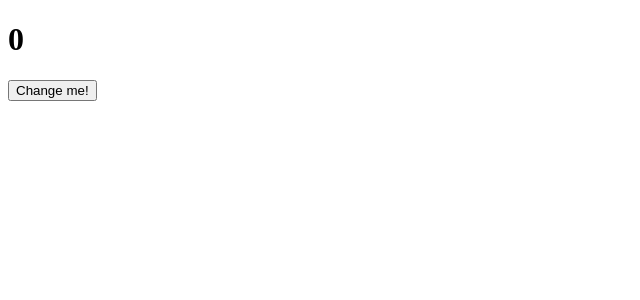
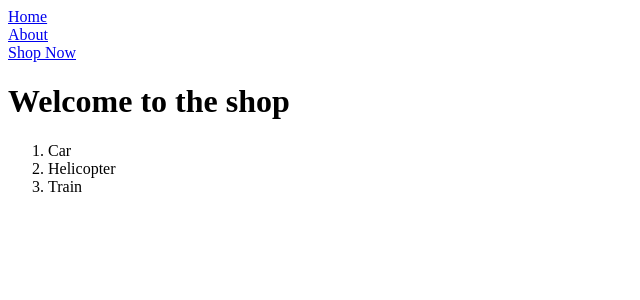
Before and after one commit to JudithEdh/CNE-React, a React (Create React App) app: page /shop in a window 1280 px wide. Shown: the top 300 px of the page, without its empty margins (0-640 px from the left). Built offline with nearby package versions, Linux system fonts and the light colour scheme.

Commit message:
Added routing example

```diff
--- a/package.json
+++ b/package.json
@@ -8,6 +8,7 @@
     "@testing-library/user-event": "^7.2.1",
     "react": "^16.14.0",
     "react-dom": "^16.14.0",
+    "react-router-dom": "^5.2.0",
     "react-scripts": "3.4.3"
   },
   "scripts": {
--- a/src/App.js
+++ b/src/App.js
@@ -1,16 +1,25 @@
 import React from 'react';
+import { Route, BrowserRouter as Router, Switch} from 'react-router-dom';
 import "../src/components/Styling/style.css";
-import Counter from './components/ChangeState/Counter';
-import Basic from './components/handlingevents/Basic';
-import State from './components/State/State';
-
+import About from './components/Routing/About';
+import DummyPage from './components/Routing/dummy';
+import Home from './components/Routing/Home';
+import Nav from './components/Routing/Nav';
+import Shop from './components/Routing/Shop';
+import Users from './components/Routing/Users';
 
 function App() {
   return (
     <div>
-      {/* <State/> */}
-      {/* <Basic/> */}
-      <Counter/>
+      <Nav/>
+      <Router>
+        <Switch>
+          <Route path="/" component={DummyPage} exact/>
+          <Route path="/about" component={About} />
+          <Route path="/shop" component={Shop}/>
+          <Route path="/users/:id" component={Users}/>
+        </Switch>
+      </Router>
     </div>
   );
 }
--- /dev/null
+++ b/src/components/Routing/About.jsx
@@ -0,0 +1,12 @@
+import React from 'react';
+import Nav from './Nav';
+
+const About = () => {
+    return (
+        <>
+            {/* <Nav/> */}
+            <h1> This is the about page</h1>
+        </>
+    );
+}
+export default About;
--- /dev/null
+++ b/src/components/Routing/Home.jsx
@@ -0,0 +1,15 @@
+import React from 'react';
+import Nav from './Nav';
+
+const Home = () => {
+    return (
+        <>
+            {/* <Nav/> */}
+            <h1>Welcome to the home page</h1>
+        </>
+    );
+}
+
+// function Home(){}
+
+export default Home;
--- /dev/null
+++ b/src/components/Routing/Nav.jsx
@@ -0,0 +1,13 @@
+import React from 'react';
+
+function Nav(){
+    return(
+        <>
+            <a href="http://www.google.com">Home</a><br/>
+            <a href="/about">About</a> <br/>
+            <a href="/shop">Shop Now</a>
+        </>
+    );
+}
+
+export default Nav;
--- /dev/null
+++ b/src/components/Routing/Shop.jsx
@@ -0,0 +1,17 @@
+import React from 'react';
+import Nav from './Nav';
+
+const Shop = () =>{
+    return(
+        <>
+        {/* <Nav/> */}
+            <h1>Welcome to the shop</h1>
+            <ol>
+                <li>Car</li>
+                <li>Helicopter</li>
+                <li>Train</li>
+            </ol>
+        </>
+    );
+}
+export default Shop;
--- /dev/null
+++ b/src/components/Routing/Users.jsx
@@ -0,0 +1,11 @@
+import React from 'react';
+import {useParams} from 'react-router-dom';
+
+const Users = () => {
+    let {id} = useParams();
+    return(
+        <h1>Value fro params isssss: {id}</h1>
+    );
+}
+
+export default Users;
--- /dev/null
+++ b/src/components/Routing/dummy.jsx
@@ -0,0 +1,11 @@
+import React from 'react'
+
+const DummyPage = () =>{
+    return(
+        <h1>
+            LOOOOOOK AT MEEEEEEE
+        </h1>
+    );
+}
+
+export default DummyPage;
```
Also changed, not shown: 1 other file (tests, documents, lock files or other folders).
